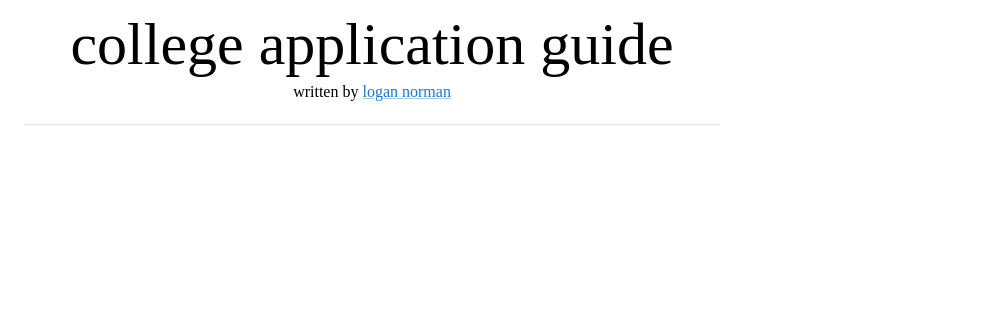
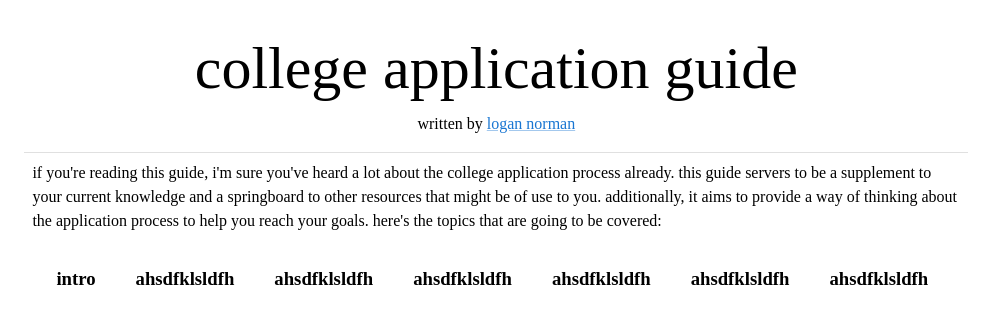
Before and after one commit to lognorman20/website-template, a React (Create React App) app: page / in a window 1280 px wide. Shown: the top 324 px of the page, without its empty margins (268-1256 px from the left). Built offline with nearby package versions, Linux system fonts and the light colour scheme.

Commit message:
added table of contents, about to move to separate pages tho

```diff
--- a/package.json
+++ b/package.json
@@ -12,6 +12,7 @@
     "react": "^18.2.0",
     "react-dom": "^18.2.0",
     "react-scripts": "5.0.1",
+    "react-scroll": "^1.8.9",
     "web-vitals": "^2.1.4"
   },
   "scripts": {
--- a/src/App.js
+++ b/src/App.js
@@ -1,3 +1,4 @@
+import { Header } from "./components/Header";
 import { Intro } from "./components/Intro";
 import { Divider, ThemeProvider } from '@mui/material';
 import customTheme from './customTheme';
@@ -5,8 +6,9 @@ import customTheme from './customTheme';
 function App() {
   return (
       <ThemeProvider theme={customTheme}>
+          <Header />
+          <Divider />
           <Intro />
-          <Divider sx={{ my: 2}} />
       </ThemeProvider>
   );
 }
--- /dev/null
+++ b/src/components/Header.jsx
@@ -0,0 +1,26 @@
+import { Box, Typography, Link } from "@mui/material";
+
+export function Header() {
+    return (
+        <Box
+          display="flex"
+          flexDirection="column"
+          borderRadius='12px'
+          m={2}
+        >
+            {/* title */}
+            <Box m={1}>
+                <Typography align="center" variant="h2">
+                    college application guide
+                </Typography>
+            </Box>
+            {/* written by me */}
+            <Typography align="center" variant="body1">
+                written by{' '}
+                <Link href="https://lognorman.medium.com/" target="_blank" rel="noopener">
+                    logan norman
+                </Link>{' '}
+            </Typography>
+        </Box>
+    )
+}
--- a/src/components/Intro.jsx
+++ b/src/components/Intro.jsx
@@ -1,23 +1,21 @@
-import { Box, Typography, Link } from "@mui/material";
+import { Box, Typography } from "@mui/material";
+import { Nav } from "./Nav";
 
 export function Intro() {
     return (
-        <Box
-          display="flex"
-          flexDirection="column"
-          borderRadius='12px'
-        >
-            {/* page title section */}
-            <Typography align="center" variant="h2">
-                college application guide
-            </Typography>
-            {/* written by me section */}
-            <Typography align="center" variant="body1">
-                written by{' '}
-                <Link href="https://lognorman.medium.com/" target="_blank" rel="noopener">
-                    logan norman
-                </Link>{' '}
-            </Typography>
-        </Box>
-    )
+        <div id="intro">
+            <Box m={1}>
+                <Typography variant="body1">
+                    if you're reading this guide, i'm sure you've heard a lot about
+                    the college application process already. this guide servers to
+                    be a supplement to your current knowledge and a springboard to
+                    other resources that might be of use to you. additionally, it
+                    aims to provide a way of thinking about the application process
+                    to help you reach your goals. here's the topics that are going
+                    to be covered:
+                </Typography>
+                <Nav />
+            </Box>
+        </div>
+    );
 }
--- /dev/null
+++ b/src/components/Nav.jsx
@@ -0,0 +1,55 @@
+// Nav.js
+import React from 'react';
+import { Box, List, ListItemButton, } from '@mui/material';
+import { Link as ScrollLink } from 'react-scroll';
+
+const flexContainer = {
+  display: 'flex',
+  flexDirection: 'row',
+  padding: 8,
+  spacing: 2,
+};
+
+const buttonStyle = {
+  borderRadius: "10px",
+  spacing: 2,
+  marginRight: 8,
+}
+
+export function Nav() {
+  return (
+    <List style={flexContainer}>
+      <ListItemButton style={buttonStyle} disableRipple>
+        <ScrollLink
+          activeClass="active"
+          to="intro"
+          spy={true}
+          smooth={true}
+          offset={-70}
+          duration={300}
+        >
+          <h3>intro</h3>
+        </ScrollLink>
+      </ListItemButton>
+
+      <ListItemButton style={buttonStyle} disableRipple>
+        <h3>ahsdfklsldfh</h3>
+      </ListItemButton>
+      <ListItemButton style={buttonStyle} disableRipple>
+        <h3>ahsdfklsldfh</h3>
+      </ListItemButton>
+      <ListItemButton style={buttonStyle} disableRipple>
+        <h3>ahsdfklsldfh</h3>
+      </ListItemButton>
+      <ListItemButton style={buttonStyle} disableRipple>
+        <h3>ahsdfklsldfh</h3>
+      </ListItemButton>
+      <ListItemButton style={buttonStyle} disableRipple>
+        <h3>ahsdfklsldfh</h3>
+      </ListItemButton>
+      <ListItemButton style={buttonStyle} disableRipple>
+        <h3>ahsdfklsldfh</h3>
+      </ListItemButton>
+    </List>
+  );
+};
--- a/src/customTheme.js
+++ b/src/customTheme.js
@@ -1,7 +1,6 @@
 import { createTheme } from '@mui/material/styles';
 
 const customTheme = createTheme({
-  spacing: 10,
   typography: {
     fontFamily: 'Times New Roman, serif',
   },
```
Also changed, not shown: 1 other file (tests, documents, lock files or other folders).
